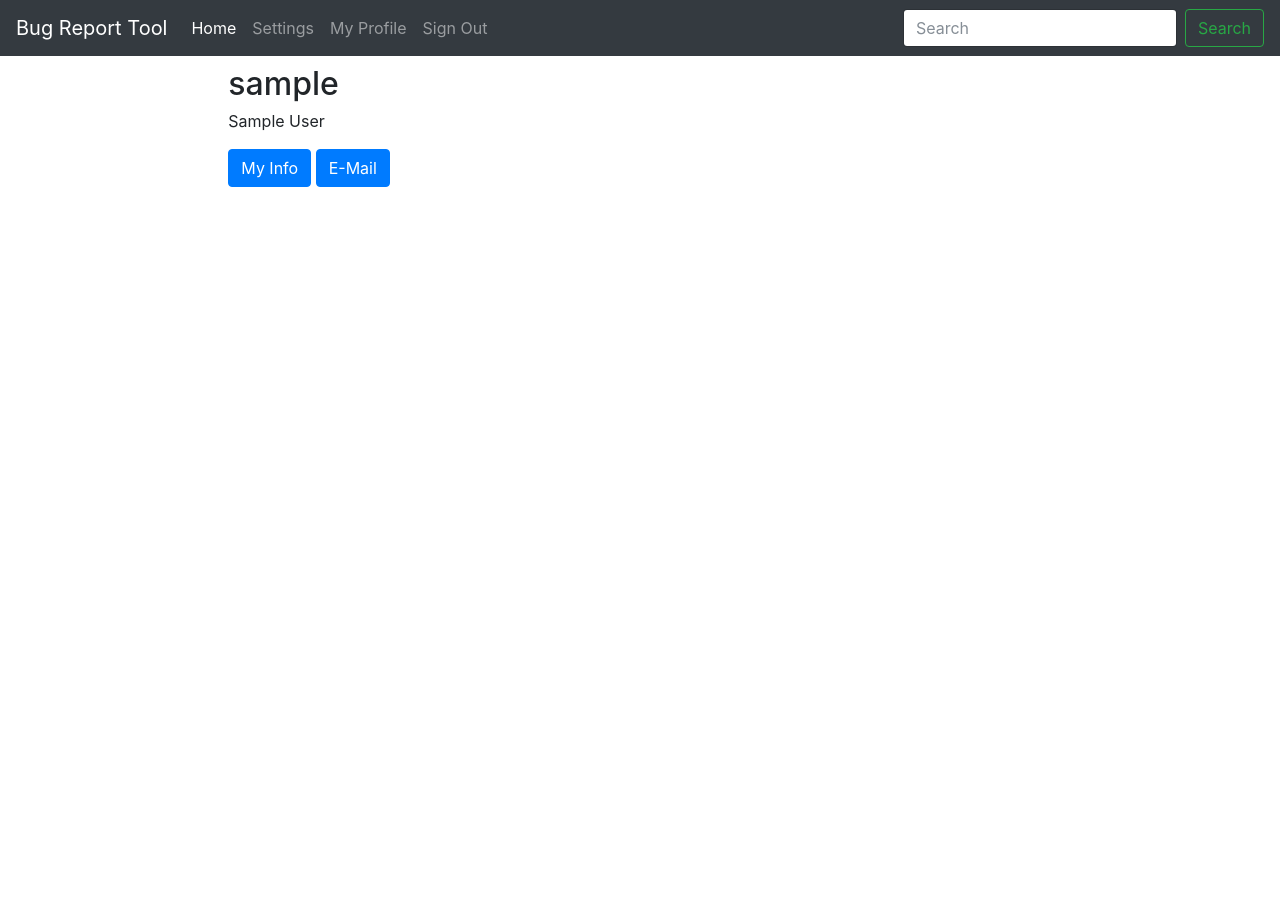
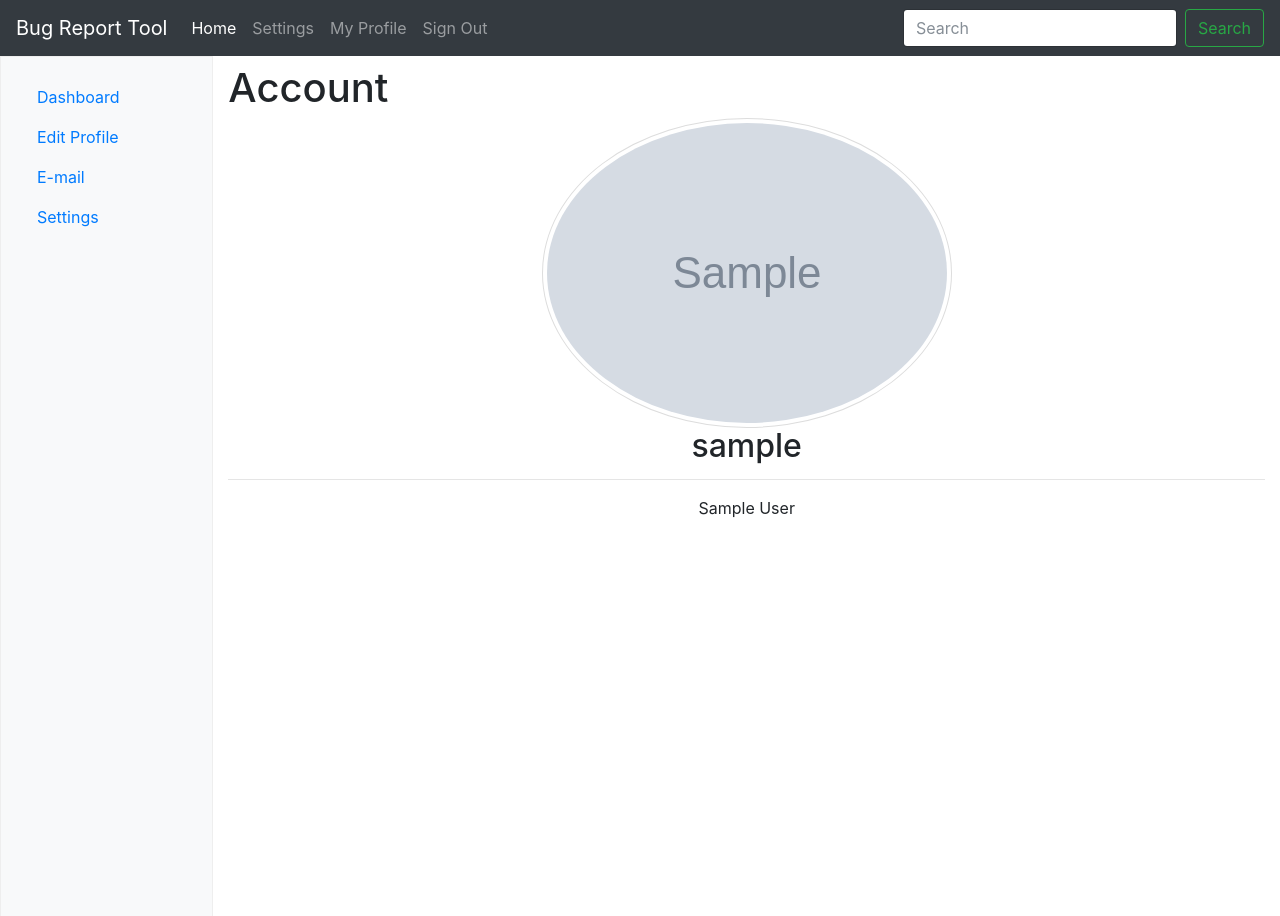
Before and after one commit to russeladrianlopez/bug-tracker, a Django app: a page that uses bug_report_tool/templates/users/user_detail.html in a window 1280 px wide. Run offline with Django 3.2, Linux system fonts and the light colour scheme; a user stored in the database is signed in; tables that the repository leaves empty hold one stand-in row (values such as "Sample post"); grey boxes marked "Sample" are stand-in pictures; parts of the project's set-up code (start-up, migrations or seed data) failed here and were passed over; some libraries are stand-ins or nearby versions.

Commit message:
feat: added profile picture feature for each user

```diff
--- a/bug_report_tool/templates/users/user_detail.html
+++ b/bug_report_tool/templates/users/user_detail.html
@@ -1,30 +1,44 @@
 {% extends "base.html" %}
-{% load static %}
+{% load static i18n %}
+
+{% block sidebar %}
+<nav class="col-sm-3 col-md-2 d-none d-sm-block bg-light sidebar mt-4">
+  <ul class="nav nav-pills flex-column">
+    {% block sidebar-items %}
+    <li class="nav-item">
+      <a class="nav-link" href="{% url 'home' %}">{% trans "Dashboard" %}</a>
+    </li>
+    {% if object == request.user %}
+      <li class="nav-item">
+        <a class="nav-link" href="{% url 'users:update' %}">{% trans "Edit Profile" %}</a>
+      </li>
+      <li class="nav-item">
+        <a class="nav-link" href="{% url 'account_email' %}">{% trans "E-mail" %}</a>
+      </li>
+      <li class="nav-item">
+        <a class="nav-link" href="#">{% trans "Settings" %}</a>
+      </li>
+    {% endif %}
+    {% endblock %}
+  </ul>
+</nav>
+{% endblock %}
 
 {% block title %}User: {{ object.username }}{% endblock %}
 
 {% block content %}
 <div class="row">
   <div class="col-sm-12">
-
-    <h2>{{ object.username }}</h2>
+    <h1>Account</h1>
     {% if object.name %}
-      <p>{{ object.name }}</p>
+      <div class="text-center">
+        <img src="{{ object.avatar.url }}" class="img-fluid rounded-circle img-thumbnail" alt="Profile Picture">
+        <h2>{{ object.username }}</h2><hr>
+        <p>{{ object.name }}</p>
+      <div>
     {% endif %}
   </div>
 </div>
 
-{% if object == request.user %}
-<!-- Action buttons -->
-<div class="row">
 
-  <div class="col-sm-12">
-    <a class="btn btn-primary" href="{% url 'users:update' %}" role="button">My Info</a>
-    <a class="btn btn-primary" href="{% url 'account_email' %}" role="button">E-Mail</a>
-    <!-- Your Stuff: Custom user template urls -->
-  </div>
-
-</div>
-<!-- End Action buttons -->
-{% endif %}
 {% endblock content %}
--- a/bug_report_tool/templates/users/user_form.html
+++ b/bug_report_tool/templates/users/user_form.html
@@ -6,7 +6,7 @@
 {% block content %}
   <div class="col-sm-6">
     <h1>{{ user.username }}</h1>
-    <form class="form-horizontal" method="post" action="{% url 'users:update' %}">
+    <form class="form-horizontal" method="post" action="{% url 'users:update' %}" enctype="multipart/form-data">
       {% csrf_token %}
       {{ form|crispy }}
       <div class="control-group">
--- a/bug_report_tool/users/admin.py
+++ b/bug_report_tool/users/admin.py
@@ -34,7 +34,7 @@ class MyUserAdmin(AuthUserAdmin):
     form = MyUserChangeForm
     add_form = MyUserCreationForm
     fieldsets = (
-            ('User Profile', {'fields': ('name',)}),
+            ('User Profile', {'fields': ('name', 'avatar', )}),
     ) + AuthUserAdmin.fieldsets
     list_display = ('username', 'name', 'is_superuser')
     search_fields = ['name']
--- a/bug_report_tool/users/models.py
+++ b/bug_report_tool/users/models.py
@@ -11,6 +11,7 @@ class User(AbstractUser):
     # First Name and Last Name do not cover name patterns
     # around the globe.
     name = models.CharField(_('Name of User'), blank=True, max_length=255)
+    avatar = models.ImageField(upload_to='profile_image', blank=True)
 
     def __str__(self):
         return self.username
--- a/bug_report_tool/users/urls.py
+++ b/bug_report_tool/users/urls.py
@@ -1,4 +1,6 @@
 from django.conf.urls import url
+from django.conf import settings
+from django.conf.urls.static import static
 
 from . import views
 
@@ -23,4 +25,4 @@ urlpatterns = [
         view=views.UserUpdateView.as_view(),
         name='update'
     ),
-]
+] + static(settings.MEDIA_URL, document_root=settings.MEDIA_ROOT)
--- a/bug_report_tool/users/views.py
+++ b/bug_report_tool/users/views.py
@@ -23,7 +23,7 @@ class UserRedirectView(LoginRequiredMixin, RedirectView):
 
 class UserUpdateView(LoginRequiredMixin, UpdateView):
 
-    fields = ['name', ]
+    fields = ['name', 'avatar', ]
 
     # we already imported User in the view code above, remember?
     model = User
```
Also changed, not shown: bug_report_tool/users/migrations/0002_user_avatar.py (added).
